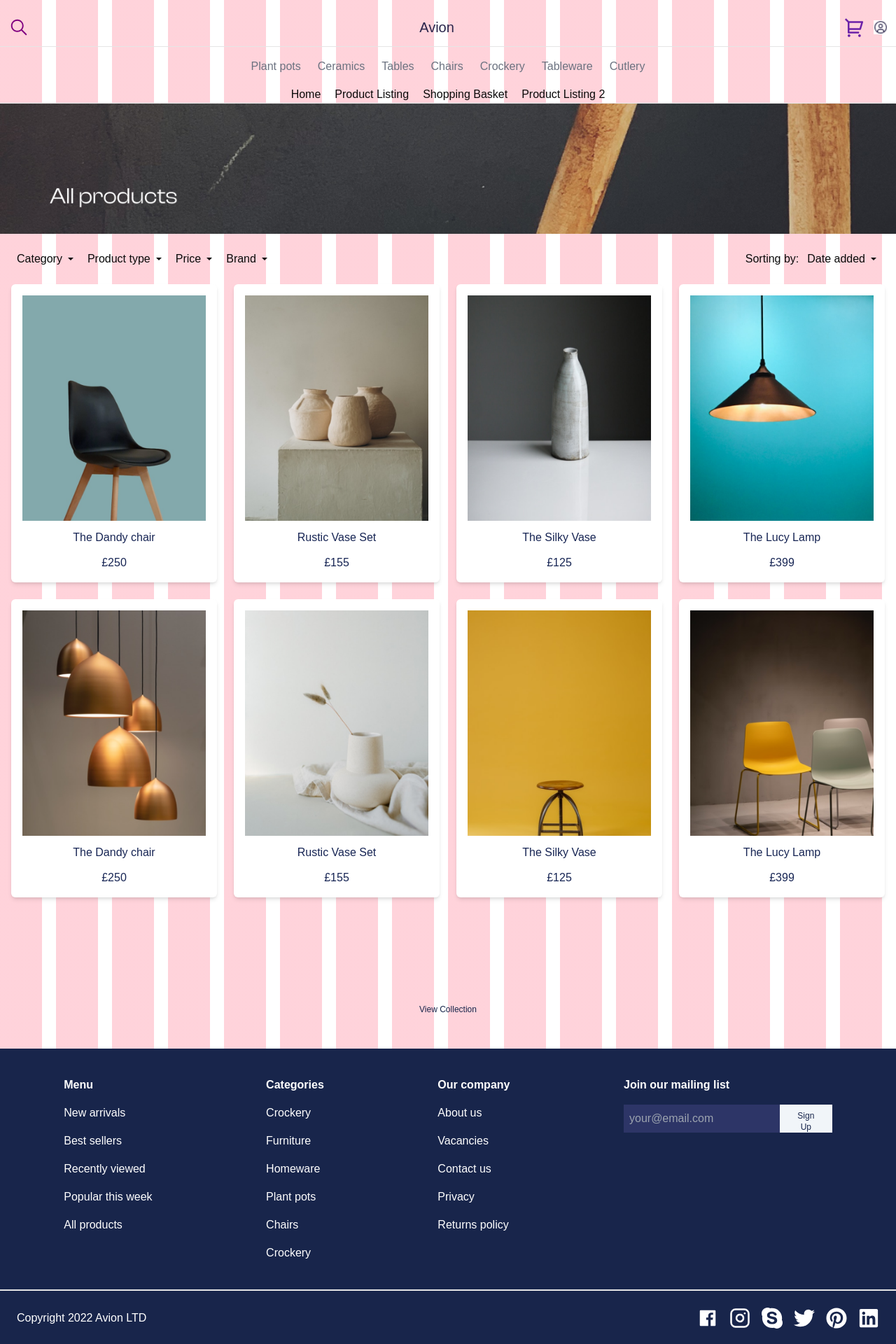
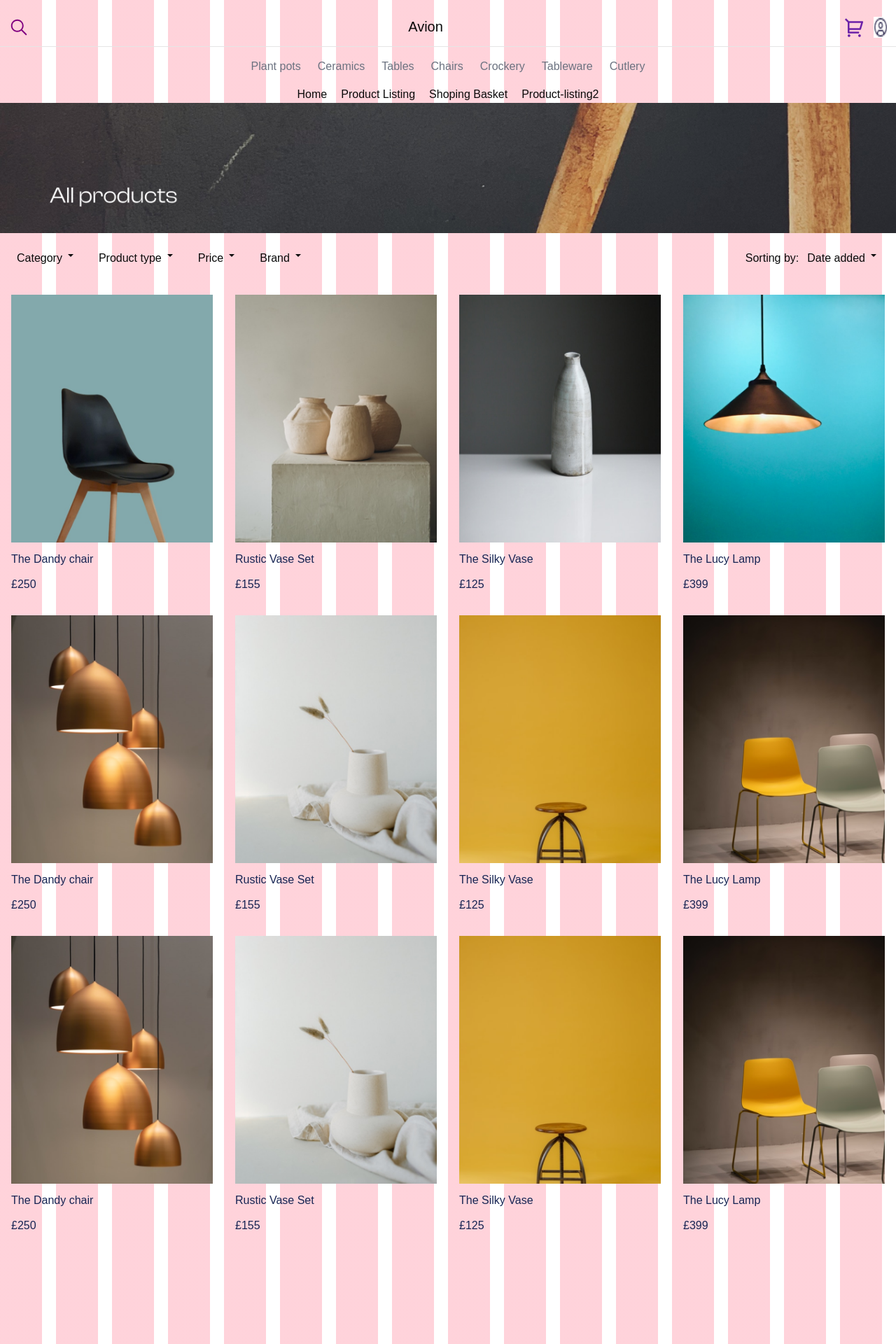
Before and after one commit to Shaikhtayyaba97/my-app, a Next.js app: page /product in a window 1280 px wide. Shown: the part 20-1940 px from the top of the page at 70% size. Built offline with nearby package versions, Linux system fonts and the light colour scheme.

Commit message:
little changes

```diff
--- a/src/app/components/Footer.tsx
+++ b/src/app/components/Footer.tsx
@@ -1,81 +1,75 @@
 import { RiFacebookBoxFill } from "react-icons/ri";
 import { LuInstagram } from "react-icons/lu";
 import { GrSkype } from "react-icons/gr";
-import { FaTwitter, FaPinterest } from "react-icons/fa";
+import { FaTwitter } from "react-icons/fa";
+
+import { FaPinterest } from "react-icons/fa";
 import { FaLinkedin } from "react-icons/fa6";
 
-export default function Footer() {
-  return (
-    <div className="bg-[rgb(24,37,75,100)]">
-      {/* Top Section */}
-      <div className="flex flex-col md:flex-row text-white justify-around gap-7 border-b-2 p-6">
-        <div className="m-4">
-          <ul className="space-y-4">
-            <li className="font-semibold">Menu</li>
+export default function Footer(){
+    return(
+        <div className="bg-[rgb(24,37,75,100)] ">
+<div className="flex flex-row text-white justify-around gap-7 border-b-2   ">
+    <div className="m-10 " ><ul className="space-y-4">
+        <li>Menu</li>
         <li>New arrivals</li>
         <li>Best sellers</li>
         <li>Recently viewed</li>
         <li>Popular this week</li>
-            <li>All products</li>
-          </ul>
-        </div>
-
-        <div className="m-4">
-          <ul className="space-y-4">
-            <li className="font-semibold">Categories</li>
+        <li>All products</li></ul></div>
+        <div className="m-10"><ul className="space-y-4">
+        <li>Categories</li>
         <li>Crockery</li>
         <li>Furniture</li>
         <li>Homeware</li>
         <li>Plant pots</li>
         <li>Chairs</li>
         <li>Crockery</li>
-          </ul>
-        </div>
-
-        <div className="m-4">
-          <ul className="space-y-4">
-            <li className="font-semibold">Our company</li>
+        </ul></div>
+        <div className="m-10"><ul className="space-y-4">
+        <li>Our company</li>
         <li>About us</li>
         <li>Vacancies</li>
         <li>Contact us</li>
         <li>Privacy</li>
-            <li>Returns policy</li>
-          </ul>
-        </div>
+        <li>Returns policy</li></ul></div>
+        <div className="m-10"><ul className="space-y-4">
+        <li>Join our mailing list</li>
 
-        <div className="m-4">
-          <ul className="space-y-4">
-            <li className="font-semibold">Join our mailing list</li>
         <li>
-              <div className="flex w-full max-w-[400px] h-10 bg-transparent">
+
+
+    <div className="flex w-[550px] h-10 bg-transparent " >
+
       <input
         type="email"
         placeholder="your@email.com"
-                  className="p-2 w-3/4 focus:outline-none bg-[rgba(77,78,147,0.39)] text-white"
+        className="  p-2 w-3/4  focus:outline-none" style={{ background:'rgba(77,78,147,0.39)'}}
       />
-                <button className="py-2 px-4 bg-slate-100 text-[rgb(24,37,75,100)] text-xs hover:bg-blue-700">
+      <button className="py-2 px-6 bg-slate-100 text-[rgb(24,37,75,100)] text-xs  hover:bg-blue-700">
         Sign Up
       </button>
     </div>
-            </li>
-          </ul>
-        </div>
+
+ </li></ul></div>
+
 </div>
 
-      {/* Bottom Section */}
-      <div className="flex flex-col md:flex-row justify-between items-center p-6">
-        <div className="text-white mb-4 md:mb-0">
-          Copyright 2022 Avion LTD
-        </div>
-        <div className="flex gap-4">
-          <RiFacebookBoxFill className="text-white" size={30} />
-          <LuInstagram className="text-white" size={30} />
-          <GrSkype className="text-white" size={30} />
-          <FaTwitter className="text-white" size={30} />
-          <FaPinterest className="text-white" size={30} />
-          <FaLinkedin className="text-white" size={30} />
+
+<div className="flex justify-between p-10 m-10  ">
+
+    <div className="text-white " >Copyright 2022 Avion LTD</div>
+    <div className="flex gap-7 " ><RiFacebookBoxFill style={{color:'white'}} size={40}  />
+    <LuInstagram style={{color:'white'}} size={40}  />
+    <GrSkype style={{color:'white'}} size={40}  />
+    <FaTwitter style={{color:'white'}} size={40}  />
+    <FaPinterest style={{color:'white'}} size={40}  />
+    <FaLinkedin style={{color:'white'}} size={40}  />
+
+
+
     </div>
 </div>
         </div>
-  );
+    )
 }
--- a/src/app/components/Header.tsx
+++ b/src/app/components/Header.tsx
@@ -1,37 +1,19 @@
-"use client"; // Ensures this component runs on the client side
-
 import { IoIosSearch } from "react-icons/io";
 import { RiShoppingCart2Line } from "react-icons/ri";
 import Image from "next/image";
 import Link from "next/link";
-import { useState } from "react";
+export default function Nav1(){
+    return(
+        <div >
+            <div className="flex border-b p-3 justify-between ">
+            <div> < IoIosSearch color="purple" size={30}  /> </div>
+             <div className='ml-64 text-xl [color:rgba(42, 37, 75, 1)]'>Avion</div>
+               <div><p className="flex text-purple-800 ml-72 gap-3 "><RiShoppingCart2Line size={30} />
+             <Image src='/header.png' alt="logo" width={20} height={50}/> </p></div>
 
-export default function Nav1() {
-  const [menuOpen, setMenuOpen] = useState(false);
-
-  return (
+        </div>
         <div>
-      {/* Top Navbar */}
-      <div className="flex items-center justify-between border-b p-3">
-        {/* Search Icon */}
-        <div>
-          <IoIosSearch color="purple" size={30} />
-        </div>
-
-        {/* Logo */}
-        <div className="text-xl text-[rgba(42,37,75,1)]">Avion</div>
-
-        {/* Cart & User Icon */}
-        <div className="flex items-center gap-3">
-          <RiShoppingCart2Line className="text-purple-800" size={30} />
-          <Image src="/header.png" alt="logo" width={20} height={50} />
-        </div>
-      </div>
-
-      {/* Bottom Navbar */}
-      <div className="border-b">
-        {/* Desktop Menu */}
-        <ul className="hidden md:flex justify-center gap-6 m-4 text-gray-500">
+            <ul className="flex justify-center gap-6 m-4 text-gray-500">
                 <li>Plant pots</li>
                 <li>Ceramics</li>
                 <li>Tables</li>
@@ -39,63 +21,17 @@ export default function Nav1() {
                 <li>Crockery</li>
                 <li>Tableware</li>
                 <li>Cutlery</li>
+
             </ul>
+            <ul className=" flex gap-5 justify-center">
+              <li ><Link href='/'>Home</Link></li>
 
-        {/* Desktop Links */}
-        <ul className="hidden md:flex gap-5 justify-center">
-          <li>
-            <Link href="/">Home</Link>
-          </li>
-          <li>
-            <Link href="/product">Product Listing</Link>
-          </li>
-          <li>
-            <Link href="/shopping">Shopping Basket</Link>
-          </li>
-          <li>
-            <Link href="/product2">Product Listing 2</Link>
-          </li>
+              <li><Link href='/product'>Product Listing</Link></li>
+              <li><Link href='shopping'>Shoping Basket  </Link></li>
+              <li><Link href='/product2'></Link>Product-listing2</li>
             </ul>
-
-        {/* Mobile Menu Button */}
-        <div className="md:hidden flex justify-between items-center p-4">
-          <button
-            className="text-purple-800 text-lg"
-            onClick={() => setMenuOpen(!menuOpen)}
-          >
-            {menuOpen ? "Close" : "Menu"}
-          </button>
+        </div>
         </div>
 
-        {/* Mobile Menu Items */}
-        {menuOpen && (
-          <div className="md:hidden flex flex-col gap-4 text-gray-500 p-4">
-            <ul className="flex flex-col gap-3">
-              <li>Plant pots</li>
-              <li>Ceramics</li>
-              <li>Tables</li>
-              <li>Chairs</li>
-              <li>Crockery</li>
-              <li>Tableware</li>
-              <li>Cutlery</li>
-            </ul>
-            <ul className="flex flex-col gap-3">
-              <li>
-                <Link href="/">Home</Link>
-              </li>
-              <li>
-                <Link href="/product">Product Listing</Link>
-              </li>
-              <li>
-                <Link href="/shopping">Shopping Basket</Link>
-              </li>
-              <li>
-                <Link href="/product2">Product Listing 2</Link>
-              </li>
-            </ul>
-          </div>
-        )}
-      </div>
-    </div>
-  );
+    )
 }
--- a/src/app/product/page.tsx
+++ b/src/app/product/page.tsx
@@ -3,71 +3,142 @@ import Image from "next/image";
 import { IoMdArrowDropdown } from "react-icons/io";
 import Footer from "../components/Footer";
 
-export default function Listing() {
-  return (
-    <div className="bg-[repeating-linear-gradient(to_right,_rgba(255,192,203,0.7)_0px,_rgba(255,192,203,0.7)_60px,_transparent_60px,_transparent_80px)] py-8">
-      <Nav1 />
+
+export default function Listing(){
+    return(
+        <div className="  bg-[repeating-linear-gradient(to_right,_rgba(255,192,203,0.7)_0px,_rgba(255,192,203,0.7)_60px,_transparent_60px,_transparent_80px)] py-8">
+
+<Nav1/>
 <div>
-        <Image src="/page Headers.png" alt="headerpic" width={2000} height={200} />
+
+    <Image src='/page Headers.png' alt="headerpic" width={2000} height={200}/>
 </div>
+<div className="flex justify-between m-6 ">
 
-      {/* Filters Section */}
-      <div className="flex flex-wrap justify-between m-6 gap-4">
-        <ul className="flex flex-wrap gap-4">
-          <li className="flex items-center gap-1">
-            Category <IoMdArrowDropdown />
+    <ul className="flex gap-8">
+            <li className="flex gap-1"> Category<IoMdArrowDropdown /></li>
+            <li className="flex gap-1">Product type<IoMdArrowDropdown /></li>
+            <li className="flex gap-1">Price<IoMdArrowDropdown /></li>
+            <li className="flex gap-1">Brand<IoMdArrowDropdown /></li>
+        </ul>
+
+
+        <ul className="flex gap-3">
+            <li>Sorting by:</li>
+            <li className="flex gap-1">Date added<IoMdArrowDropdown /></li>
+        </ul>
+
+
+</div>
+<div className="flex">
+<div className="text-blue-950 p-4 flex ">
+              <ul >
+              <li>
+                <Image src="/chair.png" alt="chair" width={350} height={100} />
               </li>
-          <li className="flex items-center gap-1">
-            Product type <IoMdArrowDropdown />
-          </li>
-          <li className="flex items-center gap-1">
-            Price <IoMdArrowDropdown />
-          </li>
-          <li className="flex items-center gap-1">
-            Brand <IoMdArrowDropdown />
-          </li>
-        </ul>
-        <ul className="flex flex-wrap gap-3">
-          <li>Sorting by:</li>
-          <li className="flex items-center gap-1">
-            Date added <IoMdArrowDropdown />
-          </li>
-        </ul>
+              <li className="mt-3">The Dandy chair</li>
+              <li className="mt-3">£250</li></ul>
             </div>
-
-      {/* Products Section */}
-      <div className="grid gap-6 px-4 sm:grid-cols-1 md:grid-cols-2 lg:grid-cols-4">
-        {[
-          { img: "/chair.png", title: "The Dandy chair", price: "£250" },
-          { img: "/doublepot.png", title: "Rustic Vase Set", price: "£155" },
-          { img: "/singlepot.png", title: "The Silky Vase", price: "£125" },
-          { img: "/light.png", title: "The Lucy Lamp", price: "£399" },
-          { img: "/listing.png", title: "The Dandy chair", price: "£250" },
-          { img: "/listing6.png", title: "Rustic Vase Set", price: "£155" },
-          { img: "/listing5.png", title: "The Silky Vase", price: "£125" },
-          { img: "/listin4.png", title: "The Lucy Lamp", price: "£399" },
-        ].map((product, index) => (
-          <div
-            key={index}
-            className="text-blue-950 p-4 flex flex-col items-center bg-white shadow-md rounded-md"
-          >
+            <div className="text-blue-950 p-4">
               <ul>
               <li>
-                <Image src={product.img} alt={product.title} width={350} height={100} />
+                <Image src="/doublepot.png" alt="doublepot" width={350} height={100} />
               </li>
-              <li className="mt-3 text-center">{product.title}</li>
-              <li className="mt-3 text-center">{product.price}</li>
-            </ul>
+              <li className="mt-3">Rustic Vase Set</li>
+              <li className="mt-3">£155</li></ul>
             </div>
-        ))}
+            <div className="text-blue-950 p-4">
+              <ul>
+              <li>
+                <Image src="/singlepot.png" alt="pot" width={350} height={100} />
+              </li>
+              <li className="mt-3">The Silky Vase</li>
+              <li className="mt-3">£125</li></ul>
             </div>
+            <div className="text-blue-950 p-4">
+              <ul>
+              <li>
+                <Image src="/light.png" alt="light" width={350} height={100} />
+              </li>
+              <li className="mt-3">The Lucy Lamp</li>
+              <li className="mt-3">£399</li></ul> </div>
 
-      {/* Button Section */}
-      <button className="block mx-auto py-2 mb-10 px-6 bg-transparent text-[rgb(24,37,75,1)] text-xs mt-36 hover:bg-blue-700">
+
+</div>
+<div className="flex">
+<div className="text-blue-950 p-4 flex ">
+              <ul >
+              <li>
+                <Image src="/listing.png" alt="chair" width={350} height={100} />
+              </li>
+              <li className="mt-3">The Dandy chair</li>
+              <li className="mt-3">£250</li></ul>
+            </div>
+            <div className="text-blue-950 p-4">
+              <ul>
+              <li>
+                <Image src="/listing6.png" alt="doublepot" width={350} height={100} />
+              </li>
+              <li className="mt-3">Rustic Vase Set</li>
+              <li className="mt-3">£155</li></ul>
+            </div>
+            <div className="text-blue-950 p-4">
+              <ul>
+              <li>
+                <Image src="/listing5.png" alt="pot" width={350} height={100} />
+              </li>
+              <li className="mt-3">The Silky Vase</li>
+              <li className="mt-3">£125</li></ul>
+            </div>
+            <div className="text-blue-950 p-4">
+              <ul>
+              <li>
+                <Image src="/listin4.png" alt="light" width={350} height={100} />
+              </li>
+              <li className="mt-3">The Lucy Lamp</li>
+              <li className="mt-3">£399</li></ul> </div>
+
+
+        </div>
+        <div className="flex">
+<div className="text-blue-950 p-4 flex ">
+              <ul >
+              <li>
+                <Image src="/listing.png" alt="chair" width={350} height={100} />
+              </li>
+              <li className="mt-3">The Dandy chair</li>
+              <li className="mt-3">£250</li></ul>
+            </div>
+            <div className="text-blue-950 p-4">
+              <ul>
+              <li>
+                <Image src="/listing6.png" alt="doublepot" width={350} height={100} />
+              </li>
+              <li className="mt-3">Rustic Vase Set</li>
+              <li className="mt-3">£155</li></ul>
+            </div>
+            <div className="text-blue-950 p-4">
+              <ul>
+              <li>
+                <Image src="/listing5.png" alt="pot" width={350} height={100} />
+              </li>
+              <li className="mt-3">The Silky Vase</li>
+              <li className="mt-3">£125</li></ul>
+            </div>
+            <div className="text-blue-950 p-4">
+              <ul>
+              <li>
+                <Image src="/listin4.png" alt="light" width={350} height={100} />
+              </li>
+              <li className="mt-3">The Lucy Lamp</li>
+              <li className="mt-3">£399</li></ul> </div>
+
+        </div>
+        <button className="ml-[700px] py-2 mb-10 px-6 bg-transparent text-[rgb(24,37,75,100)] text-xs mt-36 hover:bg-blue-700">
                 View Collection
               </button>
 
-      <Footer />
+              <Footer/>
         </div>
-  );
+    )
 }
```
Lines whose indentation alone changed are shown as unchanged.
